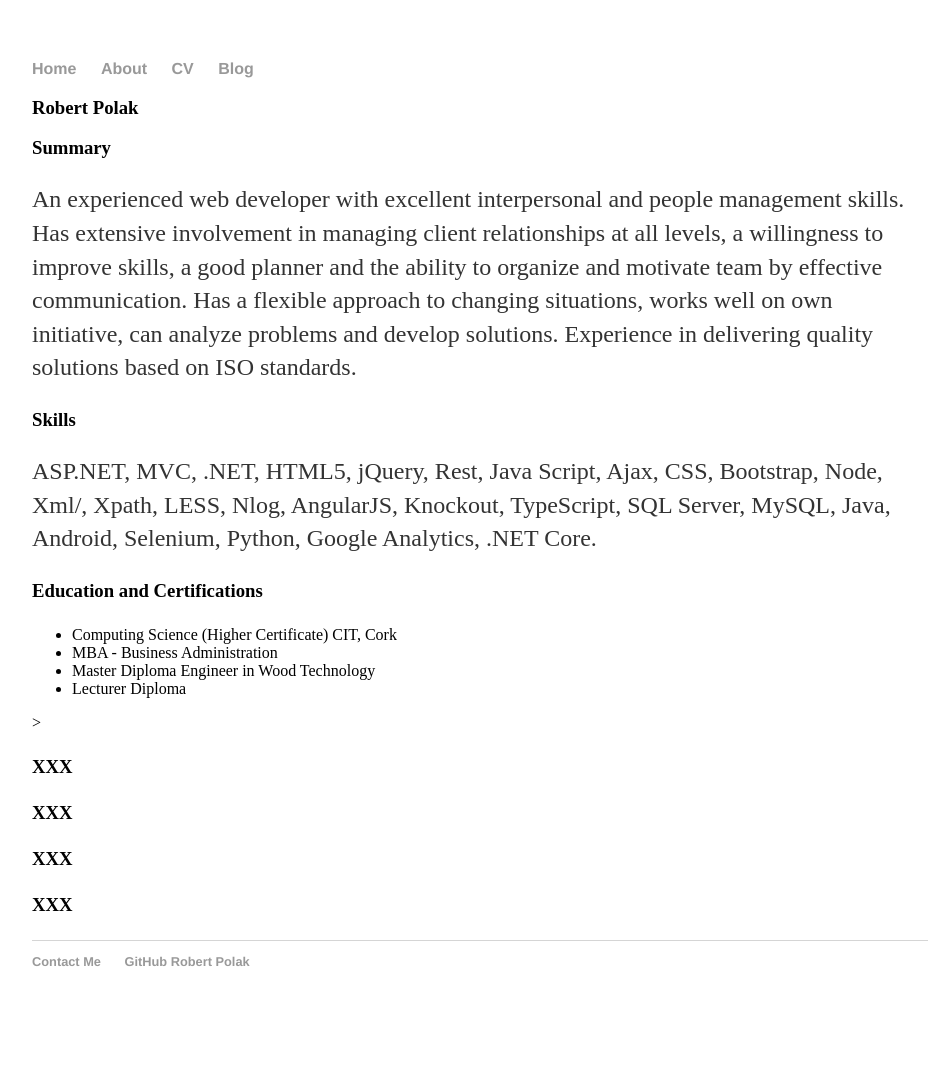
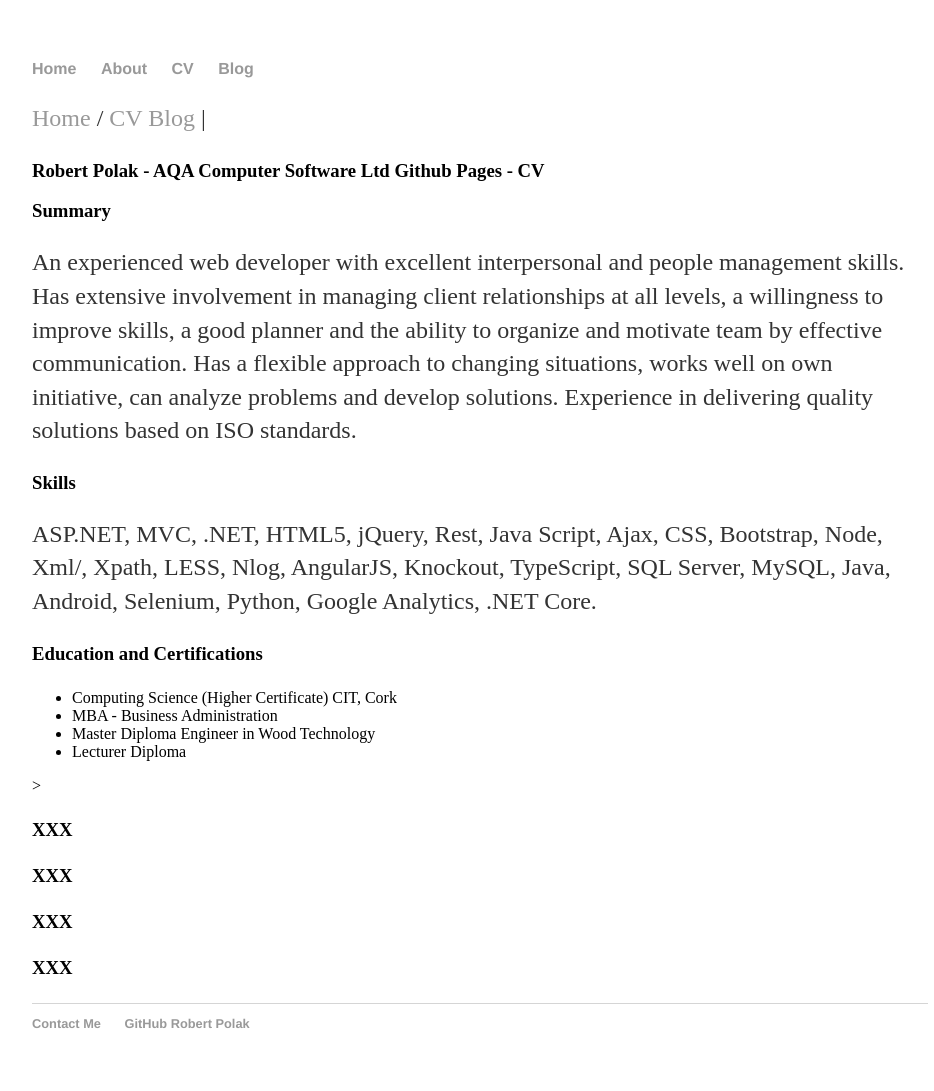
Before and after one commit to robertpolak1968/robertpolak1968.github.io, a Jekyll site: the page built from cv.html, in a window 1280 px wide. Shown: the whole page, without its empty margins (160-1094 px from the left). Built offline with Jekyll 4.4.1, drawn with Linux system fonts in a browser that asks for light colours; before the commit the page ends 1029 px from its top, so only the background shows below that.

Commit message:
Update cv.html

```diff
--- a/cv.html
+++ b/cv.html
@@ -2,7 +2,12 @@
 layout: default
 title: Robert Polak - AQA Computer Software Ltd - CV Page
 ---
-<h3>Robert Polak</h3>
+ <p style="text-align: left; background-color: white;">
+  <a href="/">Home</a> / <a href="/cv">CV</a>
+  <a href="/blog">Blog</a> |
+ </p>
+
+<h3>Robert Polak - AQA Computer Software Ltd Github Pages - CV </h3>
 
 <h3>Summary</h3>
 <p>
```
